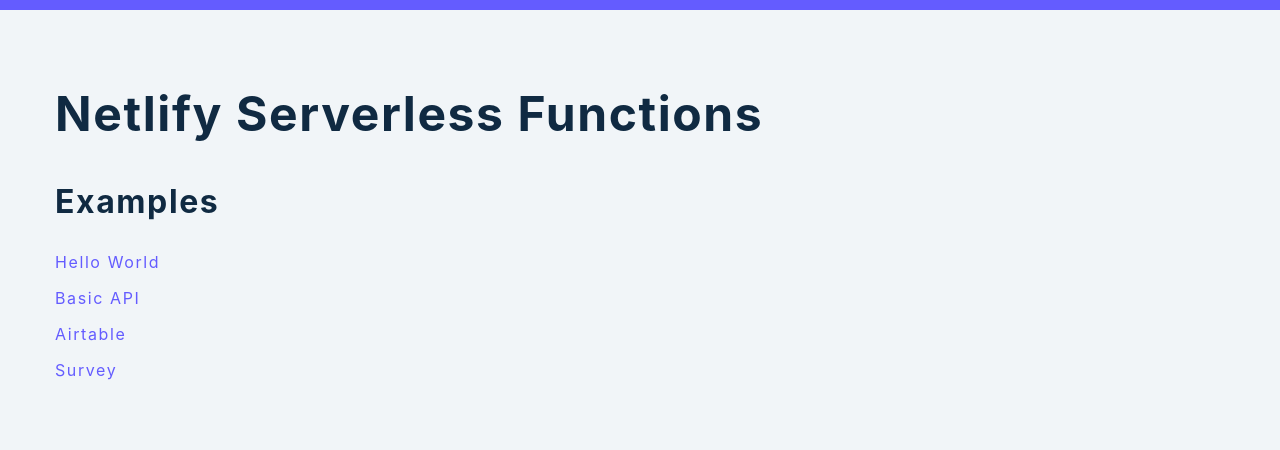
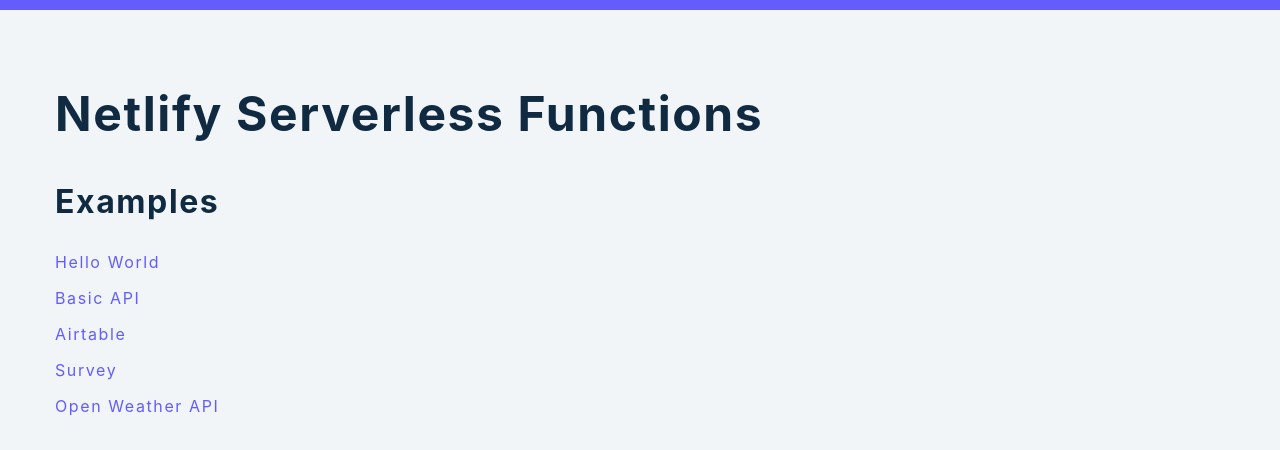
Before and after one commit to Osama-Elshimy/serverless-functions, a website: page index.html in a window 1280 px wide. Shown: the part 70-520 px from the top of the page. Drawn offline with Linux system fonts and the light colour scheme.

Commit message:
Added Weather function

```diff
--- a/index.html
+++ b/index.html
@@ -31,15 +31,20 @@
 				<li>
 					<a href="./examples/4-survey/index.html">Survey</a>
 				</li>
-				<!-- <li>
+				<li>
 					<a href="./examples/5-weather/index.html">Open Weather API</a>
 				</li>
+				<!--
+					The API used in this function is no longer free
 				<li>
 					<a href="./examples/6-newsletter/index.html">Newsletter</a>
 				</li>
+			-->
+				<!--
 				<li>
 					<a href="./examples/7-email/index.html">Send Email</a>
 				</li>
+
         <li>
           <a href="./examples/8-stripe/index.html">Stripe Payment</a>
         </li> -->
```
Lines whose indentation alone changed are shown as unchanged.
